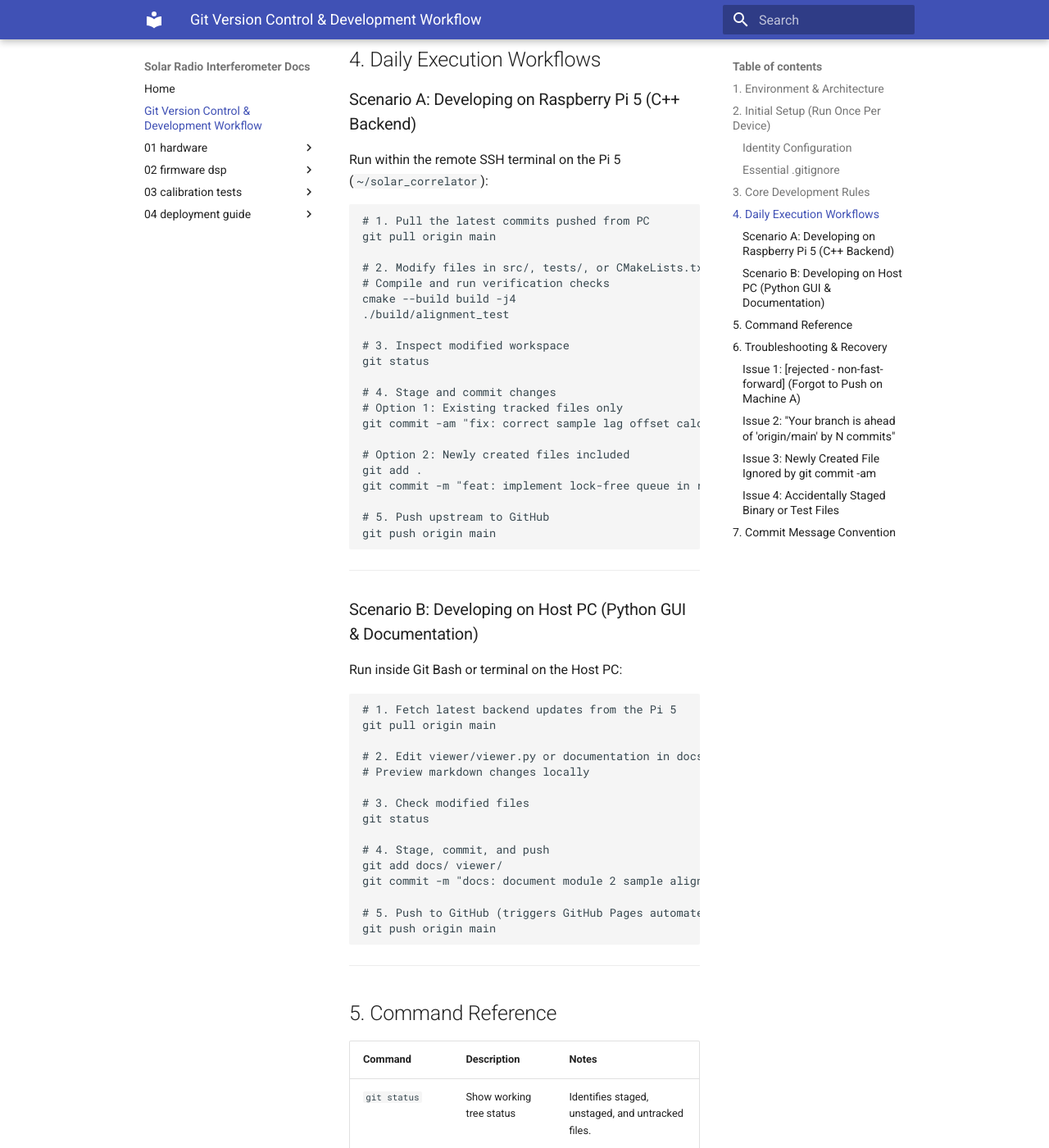
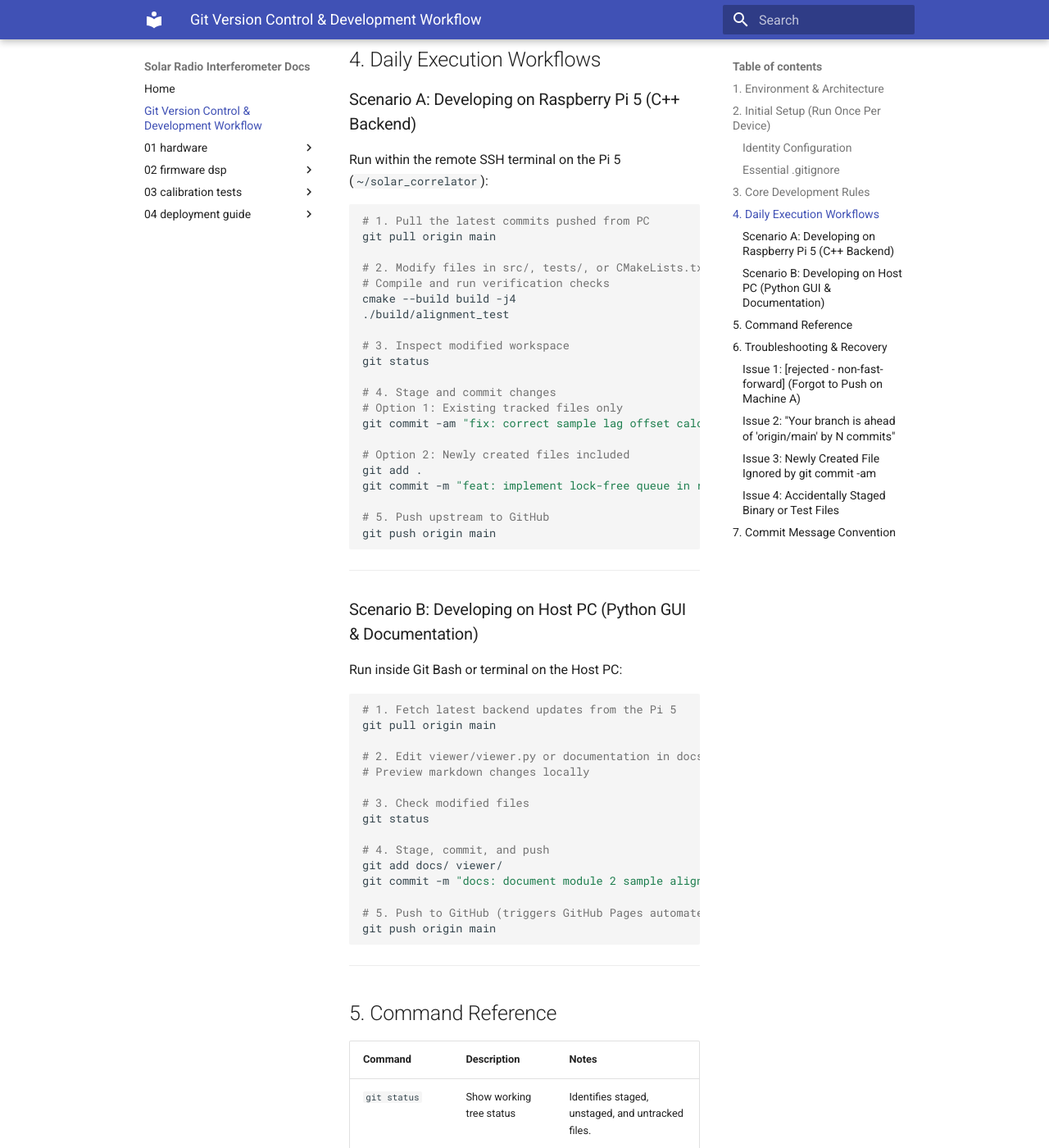
Before and after one commit to tuchau1404/solar_correlator, an MkDocs documentation site: the page built from docs/workflow.md, in a window 1280 px wide and 1400 px high, scrolled down 1984 px. Shown: the whole window at 82% size. Built offline with MkDocs 1.6.1 and Material for MkDocs 9.7.7, drawn with Linux system fonts in a browser that asks for light colours; some of the changed text lies outside the part shown.

Commit message:
: fix mermail

```diff
--- a/mkdocs.yml
+++ b/mkdocs.yml
@@ -9,7 +9,12 @@
   - nl2br
   - pymdownx.arithmatex:
       generic: true
-
+  - pymdownx.highlight
+  - pymdownx.superfences:
+      custom_fences:
+        - name: mermaid
+          class: mermaid
+          format: !!python/name:pymdownx.superfences.fence_code_format
 extra_javascript:
   - javascripts/mathjax.js
   - https://cdn.jsdelivr.net/npm/mathjax@3/es5/tex-mml-chtml.js
```
